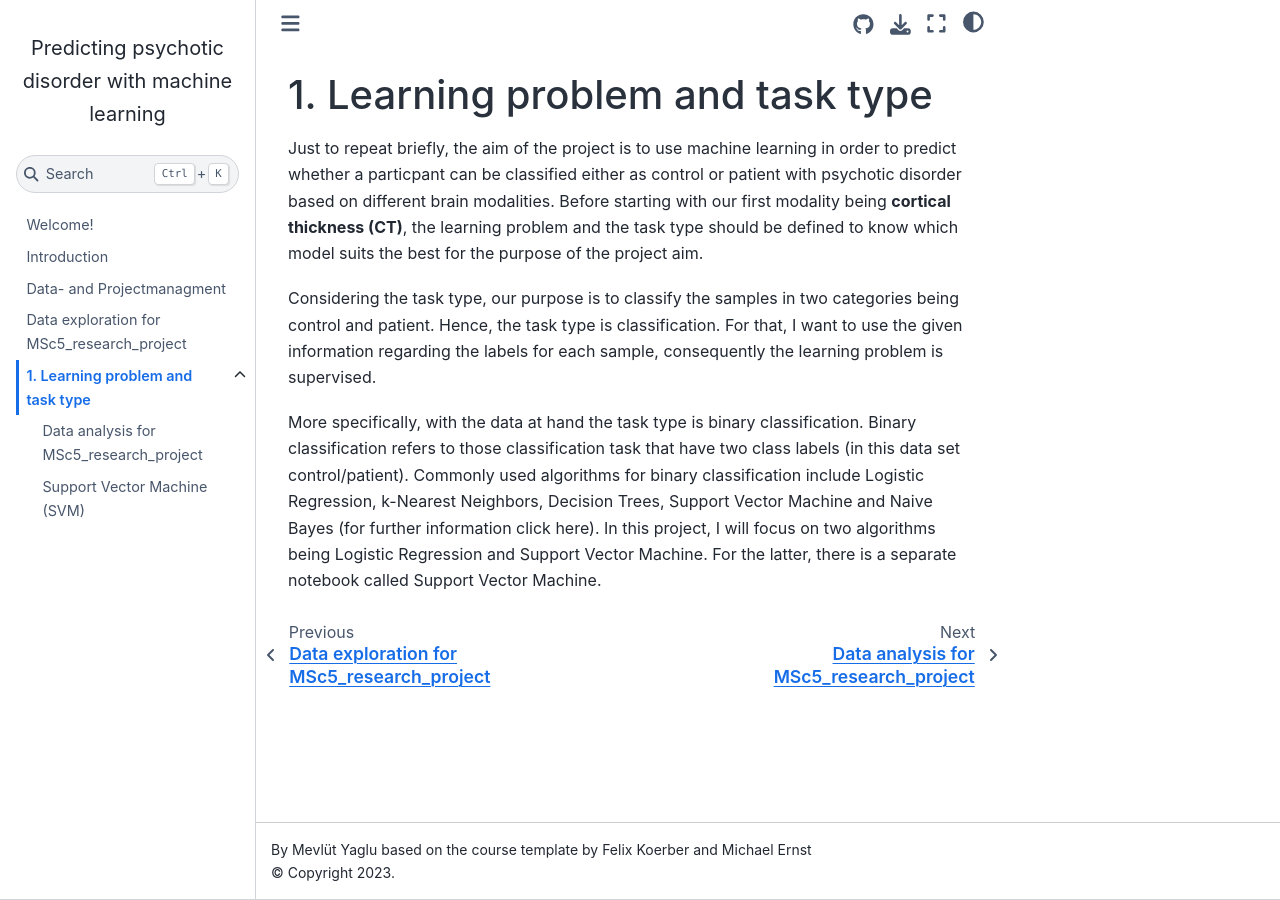
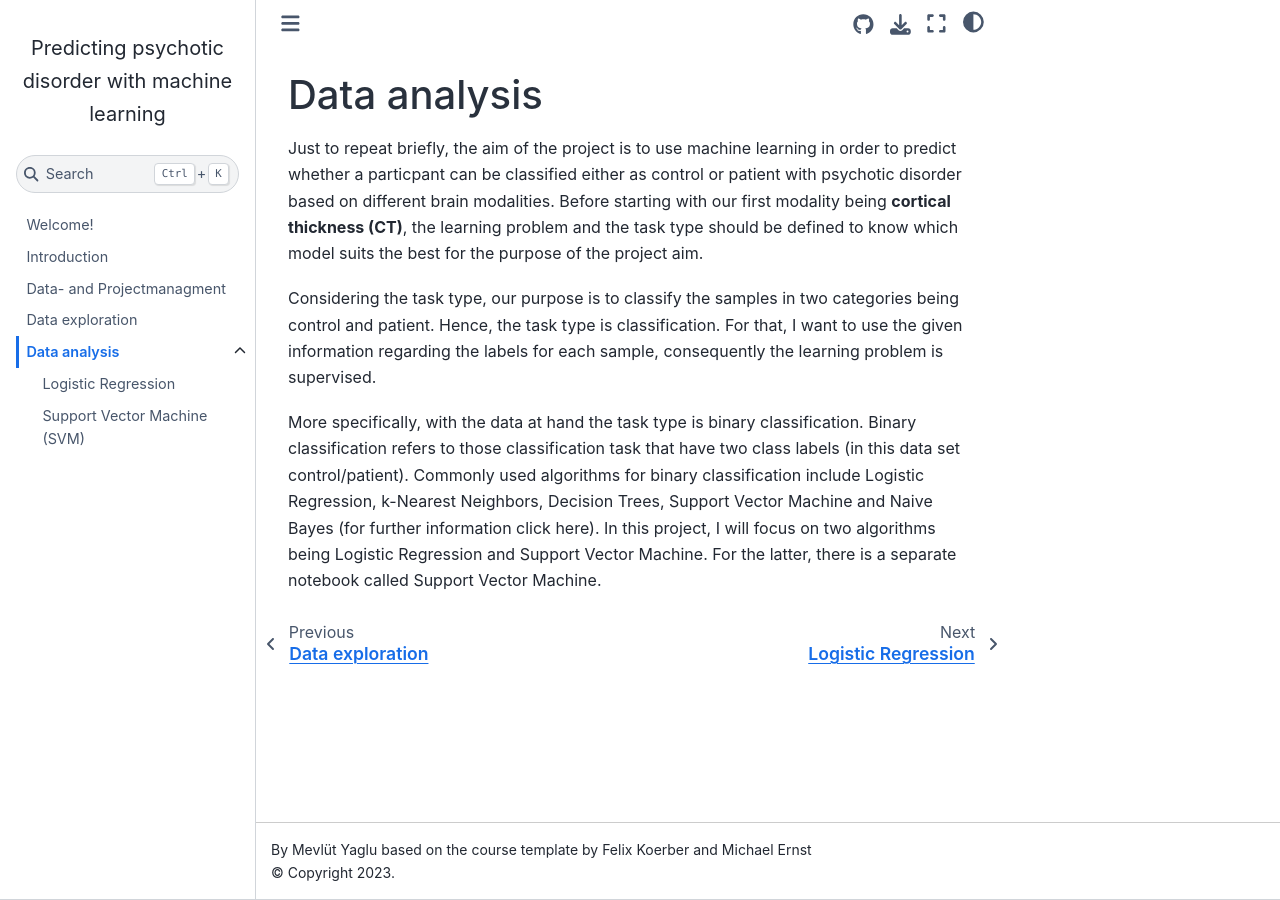
Before and after one commit to mello-y/MSc5_research_project, a Jupyter Book: the page built from content/general_information/Tasktype.md, in a window 1280 px wide. Built offline with Jupyter Book 1.0.4 settings and Sphinx 7.4.7 and the Sphinx Book theme 1.1.4, drawn with Linux system fonts in a browser that asks for light colours; pages that are not in the unit, such as notebooks, are missing from menus.

Commit message:
changed structure

```diff
--- a/content/general_information/Tasktype.md
+++ b/content/general_information/Tasktype.md
@@ -1,4 +1,4 @@
-# 1. Learning problem and task type
+# Data analysis
 
 Just to repeat briefly, the aim of the project is to use machine learning in order to predict whether a particpant can be classified either as control or patient with psychotic disorder based on different brain modalities. Before starting with our first modality being **cortical thickness (CT)**, the learning problem and the task type should be defined to know which model suits the best for the purpose of the project aim.
 
```
Also changed, not shown: content/code/Data_analysis.ipynb, content/code/Data_exploration.ipynb.
